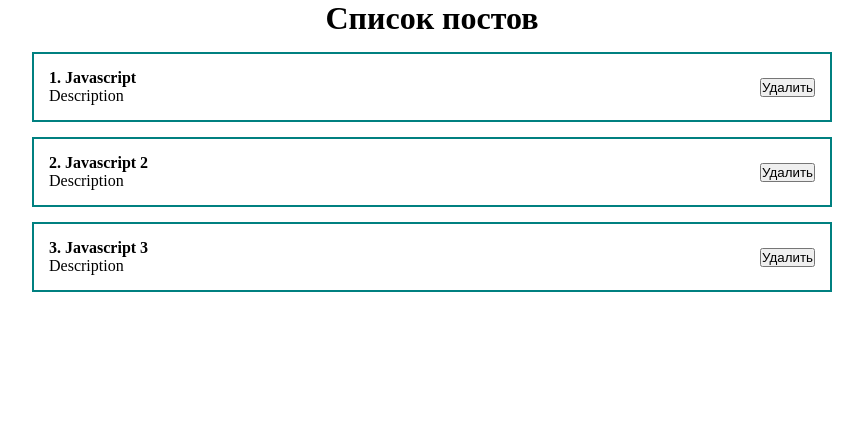
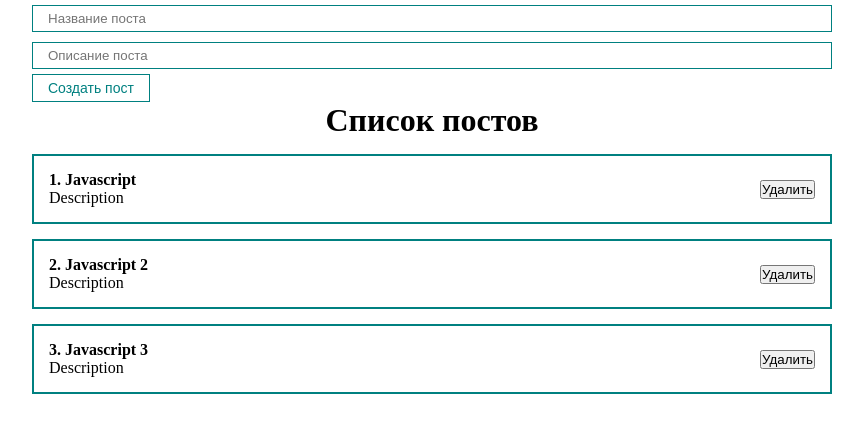
Before and after one commit to Oaks/ulbi-react-fundamental, a React (Create React App) app: page / in a window 1280 px wide. Shown: the top 432 px of the page, without its empty margins (208-1071 px from the left). Built offline with nearby package versions, Linux system fonts and the light colour scheme; the HTML template or start-up script is replaced by a standard one.

Commit message:
Form: simple form

```diff
--- a/src/App.js
+++ b/src/App.js
@@ -1,6 +1,8 @@
 import React, {useState} from 'react';
 import "./components/styles/App.css";
 import PostList from './components/PostList';
+import MyButton from "./components/UI/button/MyButton.jsx";
+import MyInput from "./components/UI/input/MyInput.jsx";
 
 function App() {
     const [posts, setPosts] = useState([
@@ -12,6 +14,11 @@
 
     return (
         <div className="App">
+            <form>
+                <MyInput type="text" placeholder="Название поста" />
+                <MyInput type="text" placeholder="Описание поста" />
+                <MyButton disabled>Создать пост</MyButton>
+            </form>
             <PostList posts={posts} title="Список постов" />
         </div>
     );
--- /dev/null
+++ b/src/components/UI/button/MyButton.jsx
@@ -0,0 +1,13 @@
+import React from "react";
+import classes from "./MyButton.module.css";
+
+const MyButton = ({children, ...props}) => {
+    return (
+        <button {...props} className={classes.MyBtn}>
+            {children}
+        </button>
+
+    )
+}
+
+export default MyButton;
--- /dev/null
+++ b/src/components/UI/button/MyButton.module.css
@@ -0,0 +1,8 @@
+.MyBtn {
+    padding: 5px 15px;
+    color: teal;
+    font-size: 14px;
+    background: transparent;
+    border: 1px solid teal;
+    cursor: pointer;
+}
--- /dev/null
+++ b/src/components/UI/input/MyInput.jsx
@@ -0,0 +1,10 @@
+import React from "react";
+import classes from "./MyInput.module.css";
+
+const MyInput = (props) => {
+    return (
+        <input className={classes.MyInput} {...props} />
+    )
+}
+
+export default MyInput;
--- /dev/null
+++ b/src/components/UI/input/MyInput.module.css
@@ -0,0 +1,6 @@
+.MyInput {
+    width: 100%;
+    padding: 5px 15px;
+    margin: 5px 0;
+    border: 1px solid teal;
+}
```
